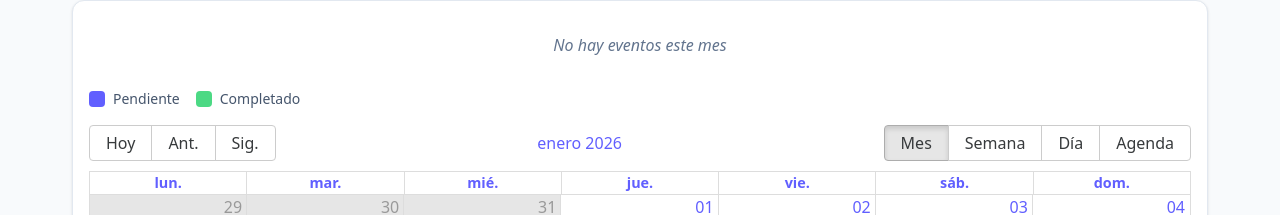
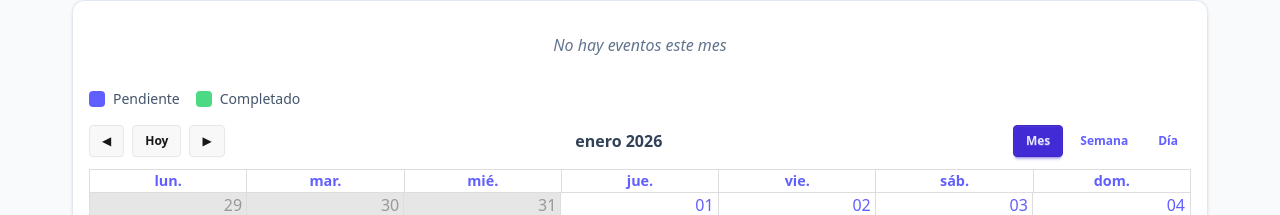
Before and after one commit to PauSerranoHerraiz/tribbu-frontend, a React (Vite) app: page /events in a window 1280 px wide. Shown: the part 268-483 px from the top of the page. Built offline with nearby package versions, Linux system fonts and the light colour scheme; no server answers.

Commit message:
changed default calendar toolbars by other more usable in movile devices

```diff
--- a/src/components/events/EventList.jsx
+++ b/src/components/events/EventList.jsx
@@ -6,6 +6,8 @@ import moment from "moment";
 import "react-big-calendar/lib/css/react-big-calendar.css";
 import "moment/locale/es";
 import EventModal from "./EventModal";
+import CalendarToolbar from "../ui/CalendarToolbar.jsx";
+
 
 moment.locale("es");
 moment.updateLocale("es", { week: { dow: 1, doy: 4 } });
@@ -82,7 +84,6 @@ function EventList({ events, onEventUpdated, onEventDeleted, canEdit = false, tr
         start: new Date(event.start),
         end: new Date(event.end),
         resource: event,
-        // Tooltip simple usando title nativo
         titleAttribute: `Responsables: ${event.responsibles?.map((r) => r.name || r).join(", ") || "Ninguno"}`,
       })),
     [events]
@@ -99,10 +100,10 @@ function EventList({ events, onEventUpdated, onEventDeleted, canEdit = false, tr
               {view === "month"
                 ? "No hay eventos este mes"
                 : view === "week"
-                ? "No hay eventos esta semana"
-                : view === "day"
-                ? "No hay eventos hoy"
-                : "No hay eventos programados"}
+                  ? "No hay eventos esta semana"
+                  : view === "day"
+                    ? "No hay eventos hoy"
+                    : "No hay eventos programados"}
             </p>
             {canEdit && tribbuId && (
               <p className="text-slate-400 text-xs sm:text-sm mt-1">
@@ -125,6 +126,9 @@ function EventList({ events, onEventUpdated, onEventDeleted, canEdit = false, tr
 
         <div className="min-h-[400px] sm:min-h-[500px] -mx-2 sm:mx-0">
           <Calendar
+            components={{
+              toolbar: CalendarToolbar,
+            }}
             localizer={localizer}
             events={calendarEvents}
             startAccessor="start"
--- /dev/null
+++ b/src/components/ui/CalendarToolbar.jsx
@@ -0,0 +1,37 @@
+function CalendarToolbar({ label, onNavigate, onView, view }) {
+  return (
+    <div className="flex flex-col gap-2 mb-3 sm:flex-row sm:items-center sm:justify-between">
+      <div className="flex justify-between sm:gap-2">
+        <button onClick={() => onNavigate("PREV")} className="btn btn-sm">
+          ◀
+        </button>
+        <button onClick={() => onNavigate("TODAY")} className="btn btn-sm">
+          Hoy
+        </button>
+        <button onClick={() => onNavigate("NEXT")} className="btn btn-sm">
+          ▶
+        </button>
+      </div>
+
+      <div className="text-center font-semibold text-slate-700">
+        {label}
+      </div>
+
+      <div className="flex justify-center gap-1">
+        {["month", "week", "day"].map((v) => (
+          <button
+            key={v}
+            onClick={() => onView(v)}
+            className={`btn btn-xs sm:btn-sm ${
+              view === v ? "btn-primary" : "btn-ghost"
+            }`}
+          >
+            {v === "month" ? "Mes" : v === "week" ? "Semana" : "Día"}
+          </button>
+        ))}
+      </div>
+    </div>
+  );
+}
+
+export default CalendarToolbar;
```
